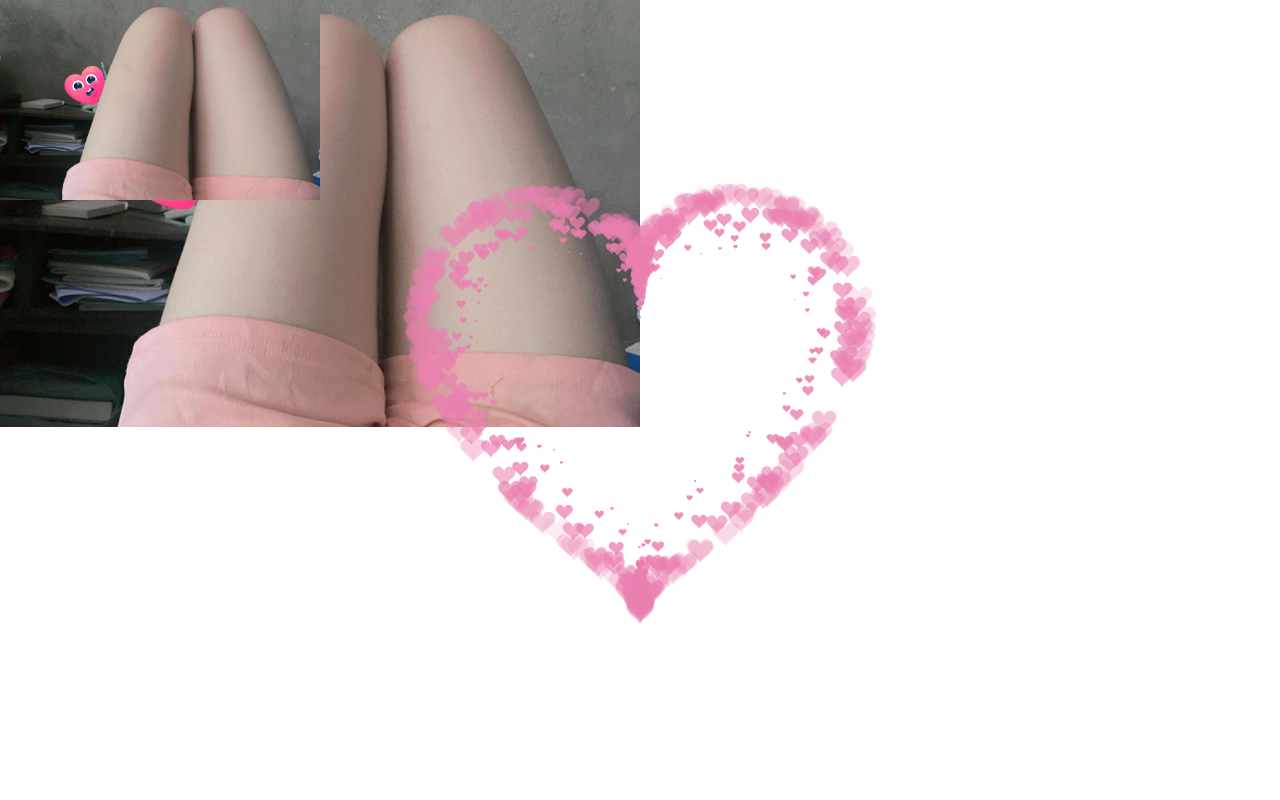
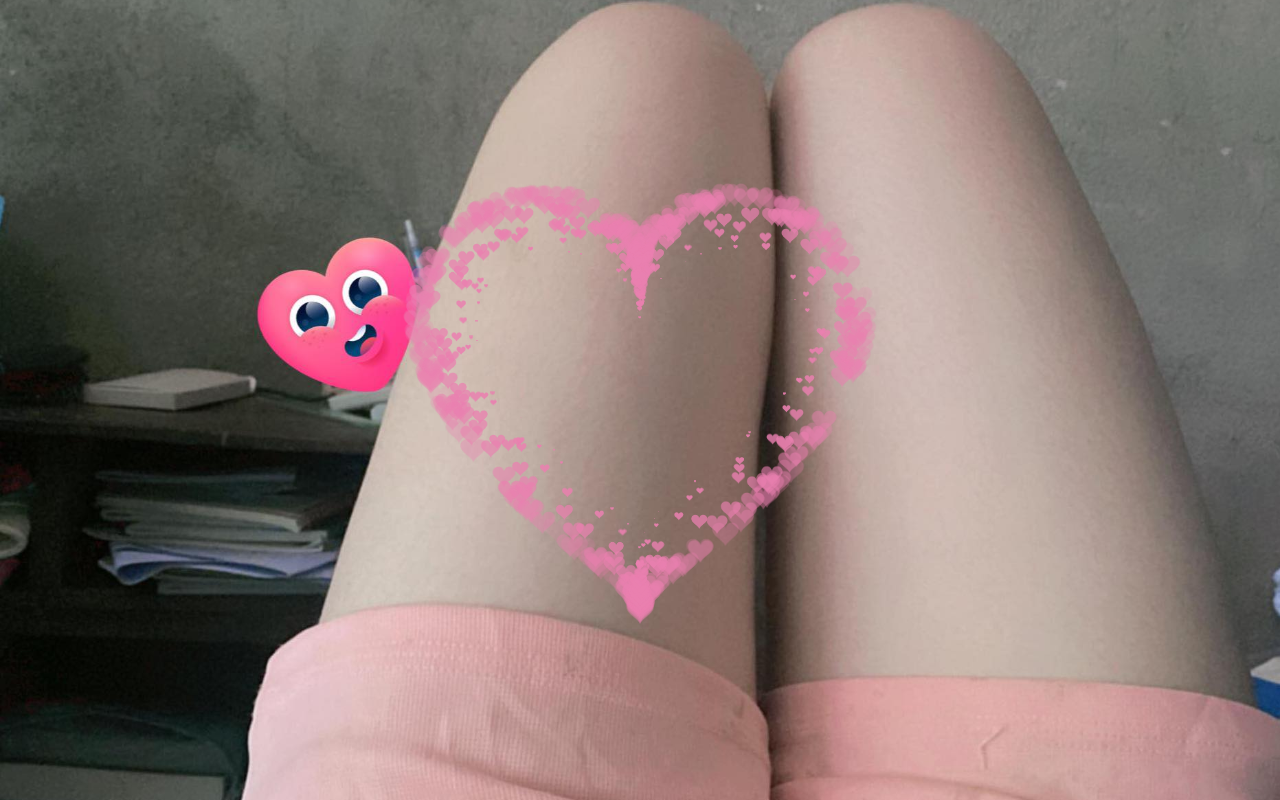
Before and after one commit to ttwogit/Oanh, a plain HTML site: page cua-ny/index.html in a window 1280 px wide. Drawn offline with Linux system fonts and the light colour scheme.

Commit message:
Update index.html

```diff
--- a/cua-ny/index.html
+++ b/cua-ny/index.html
@@ -24,11 +24,11 @@
 
   background-image: url("https://raw.githubusercontent.com/ttwogit/Oanh/main/cua-ny/314752657_663966051919374_6932964829030540104_n.jpg");
     /* Full height */
-  height: 50%;
-   width: 50%;
+  height: 100%;
+   width: 100%;
 
   /* Center and scale the image nicely */
-  background-position: cover;
+  background-position: center;
   background-repeat: no-repeat;
   background-size: cover;
 
```
